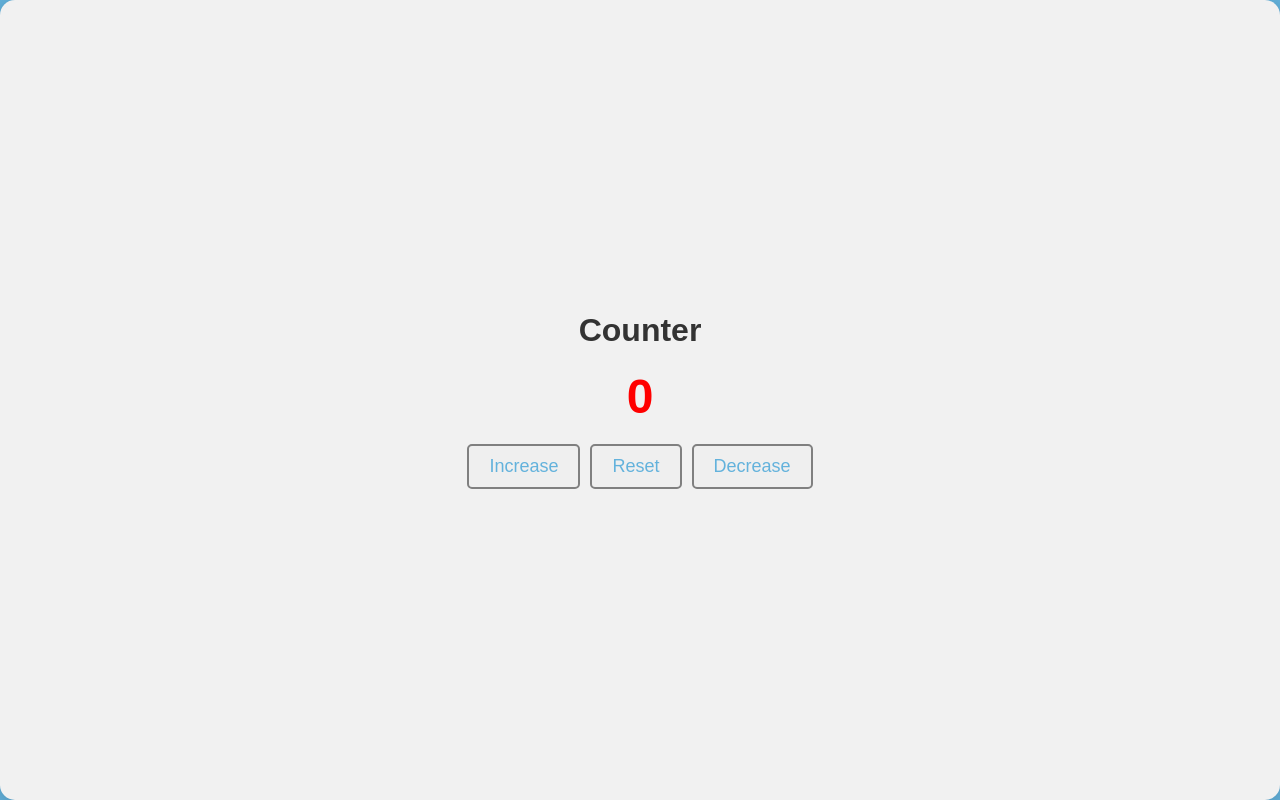
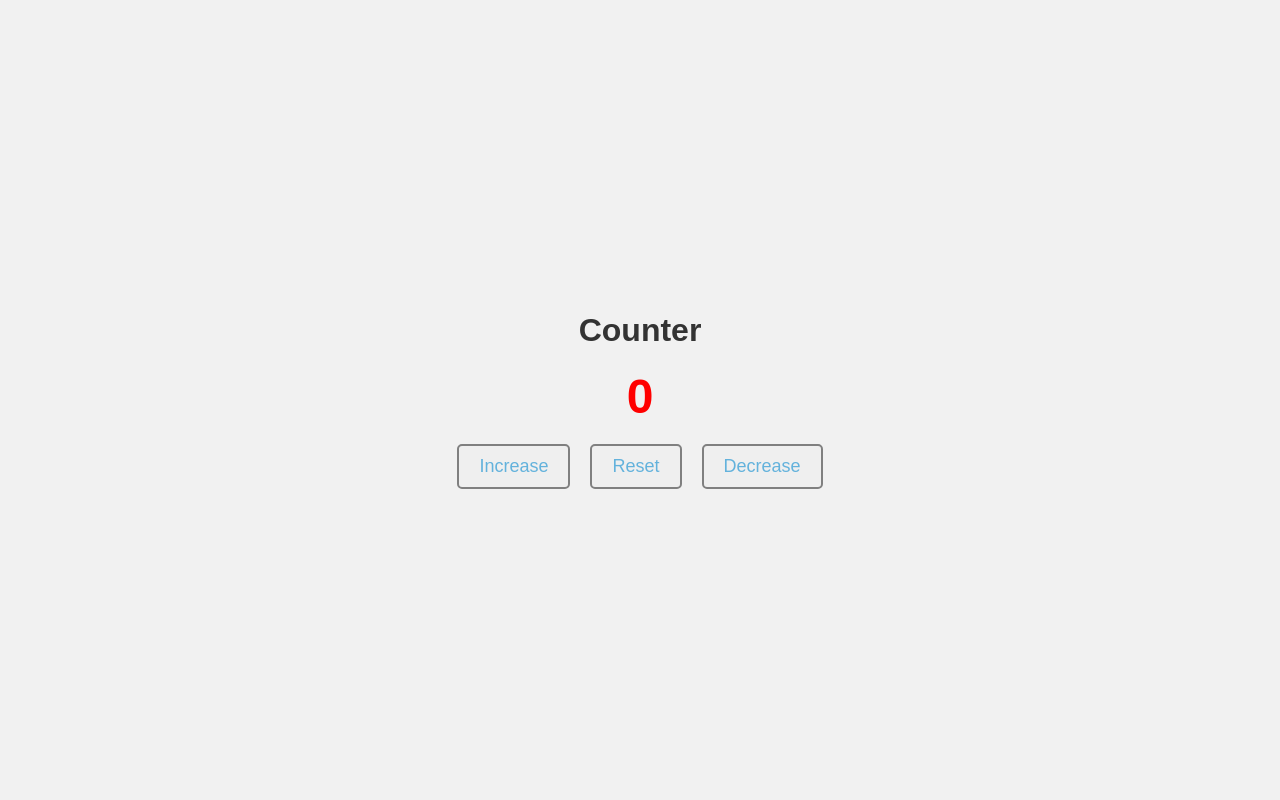
Before and after one commit to AHMED56-16/simple-counter-app, a plain HTML site: page index.html in a window 1280 px wide. Drawn offline with Linux system fonts and the light colour scheme.

Commit message:
Simple Counter Application

```diff
--- a/style.css
+++ b/style.css
@@ -6,7 +6,6 @@
 
 body {
     font-family: Arial, sans-serif;
-    background-color: #63b2dc;
 }
 
 .main-div {
@@ -17,7 +16,6 @@ body {
     justify-content: center;
     align-items: center;
     background-color: #f1f1f1;
-    border-radius: 15px;
     box-shadow: 0 4px 20px rgba(0, 0, 0, 0.2);
 }
 
@@ -33,7 +31,7 @@ h2 {
 
 .btn {
     display: flex;
-    gap: 10px;
+    gap: 20px;
 }
 
 button {
```
